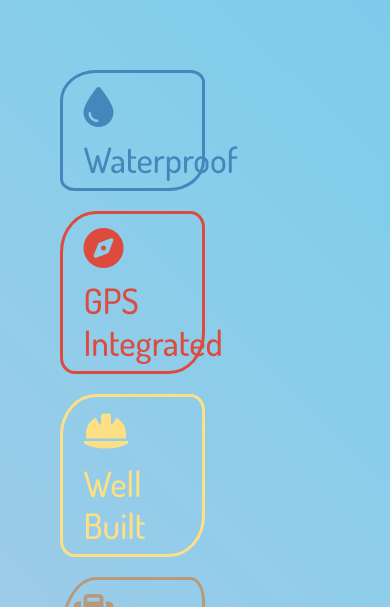
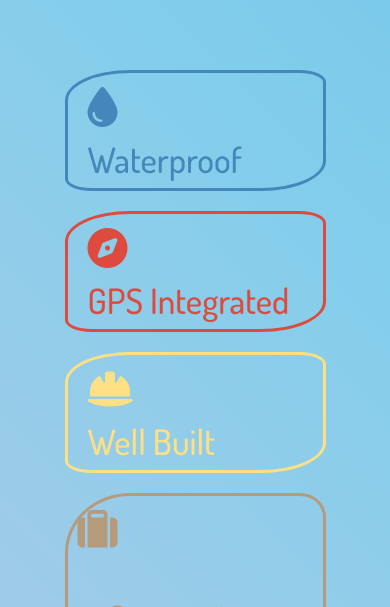
Before and after one commit to Adam-BH/Robish, an Angular app: page /features in a window 390 px wide. Shown: the part 186-793 px from the top of the page. Built offline with nearby package versions, Linux system fonts and the light colour scheme; some icons are missing; a web font is replaced by a local one.

Commit message:
pre final touches

```diff
--- a/src/app/features/features.component.css
+++ b/src/app/features/features.component.css
@@ -477,11 +477,18 @@
 @media only screen and (max-width: 1000px) {
     .ft {
         flex-direction: column;
+        width: 100%;
     }
     .feat0 {
         top: 0;
+        align-items: center;
     }
     .br0 {
-        width: 50%;
+        margin-inline: 5%;
+    }
+    .ft2 {
+        display: flex;
+        flex-direction: column;
+        align-items: center;
     }
 }
```
